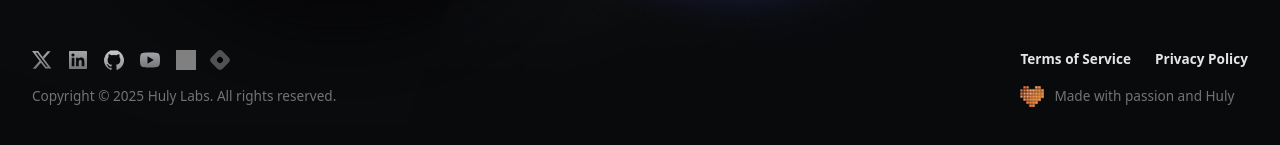
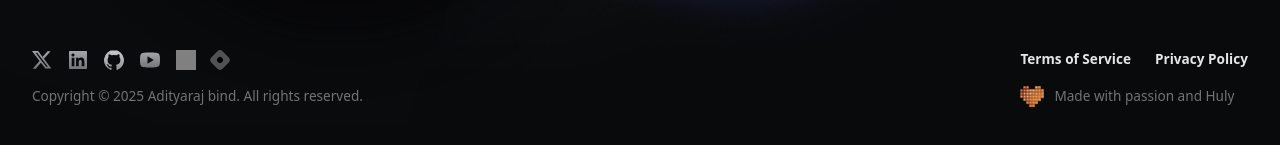
Before and after one commit to Adityarajbind/huly-clone, a React (Vite) app: page / in a window 1280 px wide. Shown: the part 9010-9155 px from the top of the page. Built offline with nearby package versions, Linux system fonts and the light colour scheme; grey boxes are pictures that could not be loaded.

Commit message:
Update Footer component

```diff
--- a/src/components/Footer.jsx
+++ b/src/components/Footer.jsx
@@ -73,7 +73,7 @@ const Footer = () => {
               </div>
             </div>
             <p className="text-[0.85rem] font-medium pt-4 max-sm: text-center">
-              Copyright &copy; 2025 Huly Labs. All rights reserved.
+              Copyright &copy; 2025 Adityaraj bind. All rights reserved.
             </p>
           </div>
           <div className="right-side max-sm:flex max-sm:items-center max-sm:flex-col max-sm:mt-4">
```
